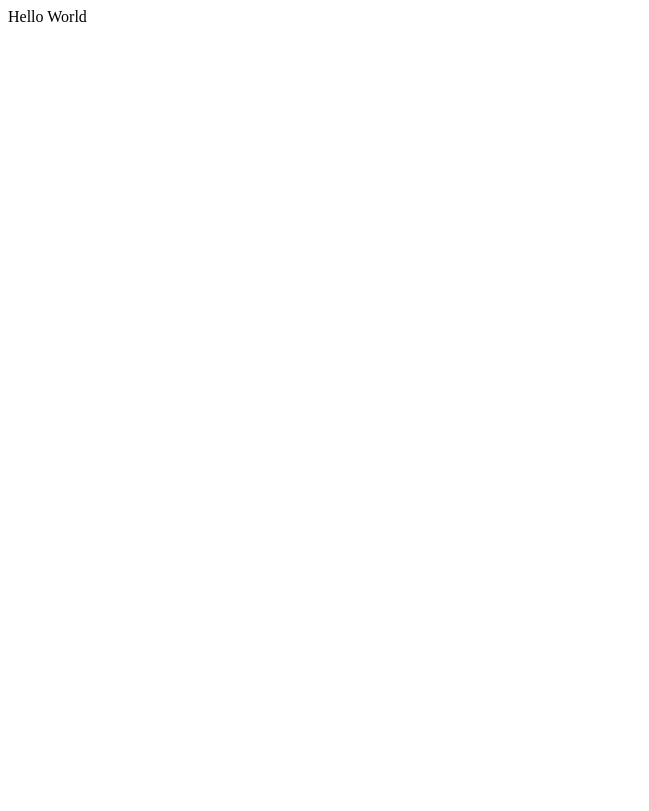
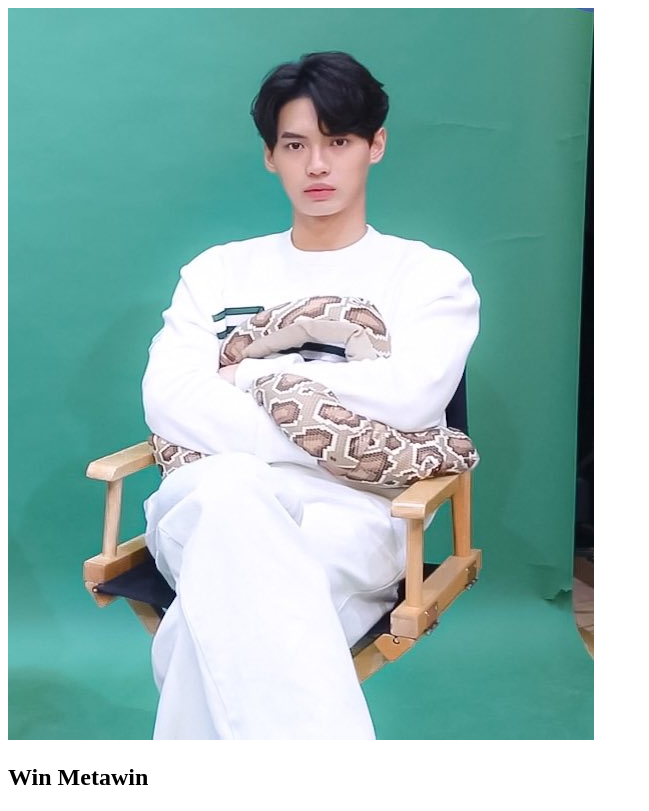
Before and after one commit to tiyaagustina/my-repo-from-remote, a plain HTML site: page index.html in a window 1280 px wide. Shown: the whole page, without its empty margins (0-649 px from the left). Drawn offline with Linux system fonts and the light colour scheme.

Commit message:
Changed Hello world with img and h2 to display simple profile data. Image file added in the folder images and used as resource in the img element in index.html file

```diff
--- a/index.html
+++ b/index.html
@@ -4,7 +4,10 @@
   </head>
 
   <body>
-    Hello World
+    <div>
+        <img src="images/sweetheart.jpg" alt="profile image" />
+        <h2>Win Metawin</h2>
+    </div>
   </body>
 
 </html>
```
Also changed, not shown: images/sweetheart.jpg (added).
